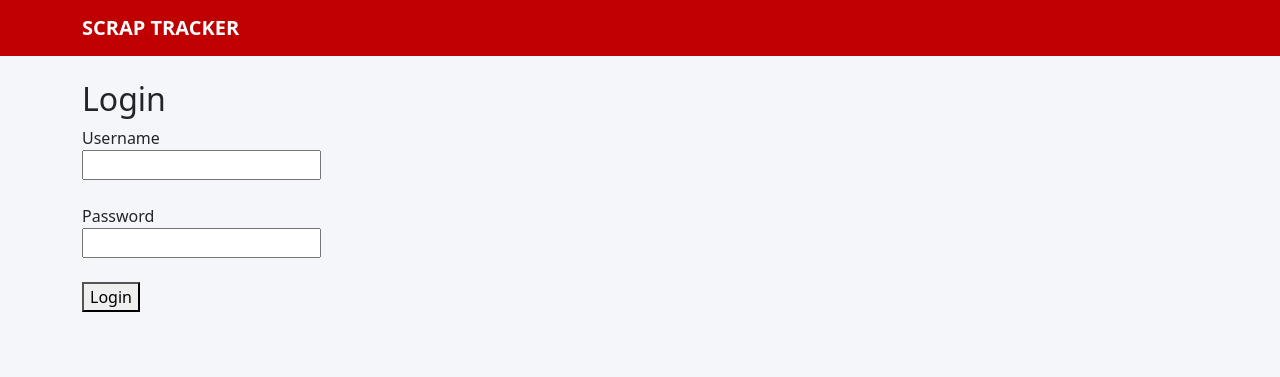
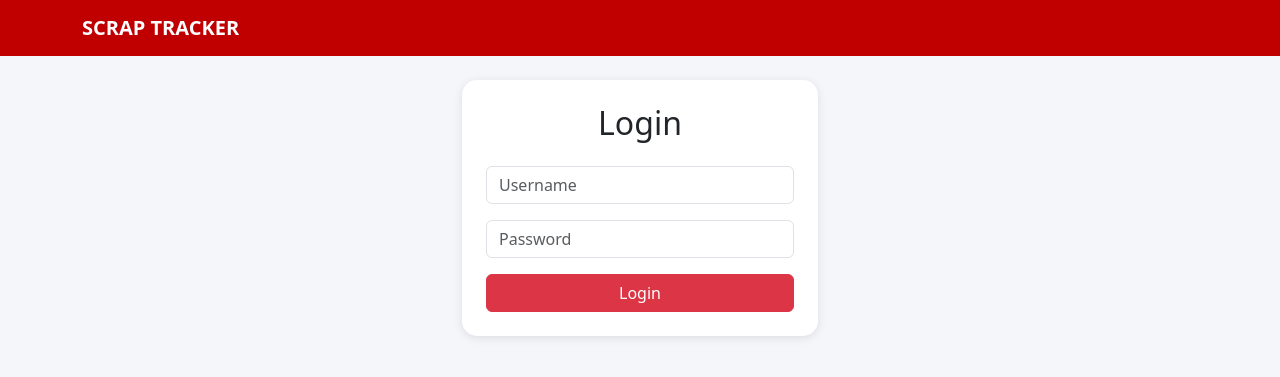
Before and after one commit to hgooders/SCRAP-TRACKER-V2, a Flask app: page /login in a window 1280 px wide. Shown: the top 377 px of the page. Run offline with Flask 3, Linux system fonts and the light colour scheme.

Commit message:
Update login.html

```diff
--- a/templates/login.html
+++ b/templates/login.html
@@ -2,18 +2,44 @@
 
 {% block content %}
 
-<h2>Login</h2>
+<div class="row justify-content-center">
 
-<form method="POST">
+    <div class="col-md-4">
 
-    <label>Username</label><br>
-    <input type="text" name="username" required><br><br>
+        <div class="card p-4">
 
-    <label>Password</label><br>
-    <input type="password" name="password" required><br><br>
+            <h2 class="mb-4 text-center">
+                Login
+            </h2>
 
-    <button type="submit">Login</button>
+            <form method="POST">
 
-</form>
+                <input
+                    type="text"
+                    name="username"
+                    class="form-control mb-3"
+                    placeholder="Username"
+                    required
+                >
+
+                <input
+                    type="password"
+                    name="password"
+                    class="form-control mb-3"
+                    placeholder="Password"
+                    required
+                >
+
+                <button class="btn btn-danger w-100">
+                    Login
+                </button>
+
+            </form>
+
+        </div>
+
+    </div>
+
+</div>
 
 {% endblock %}
```
